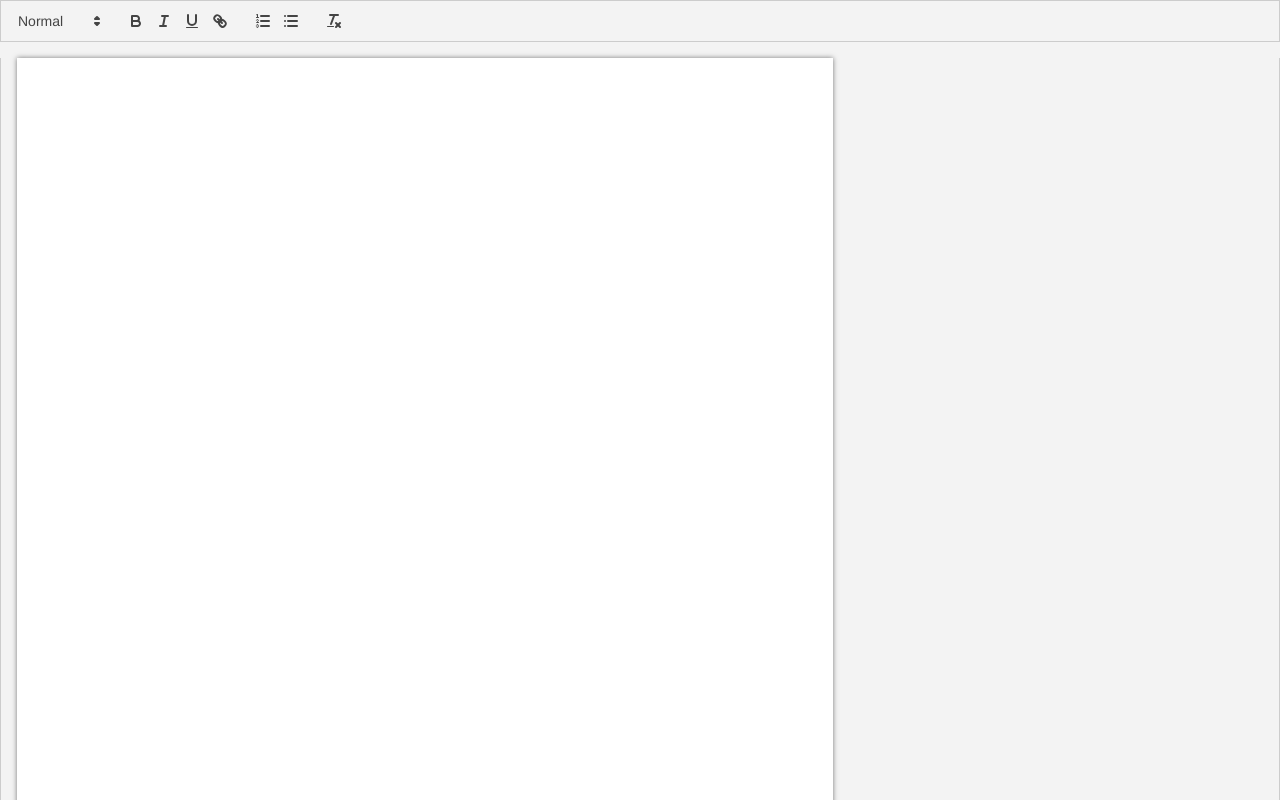
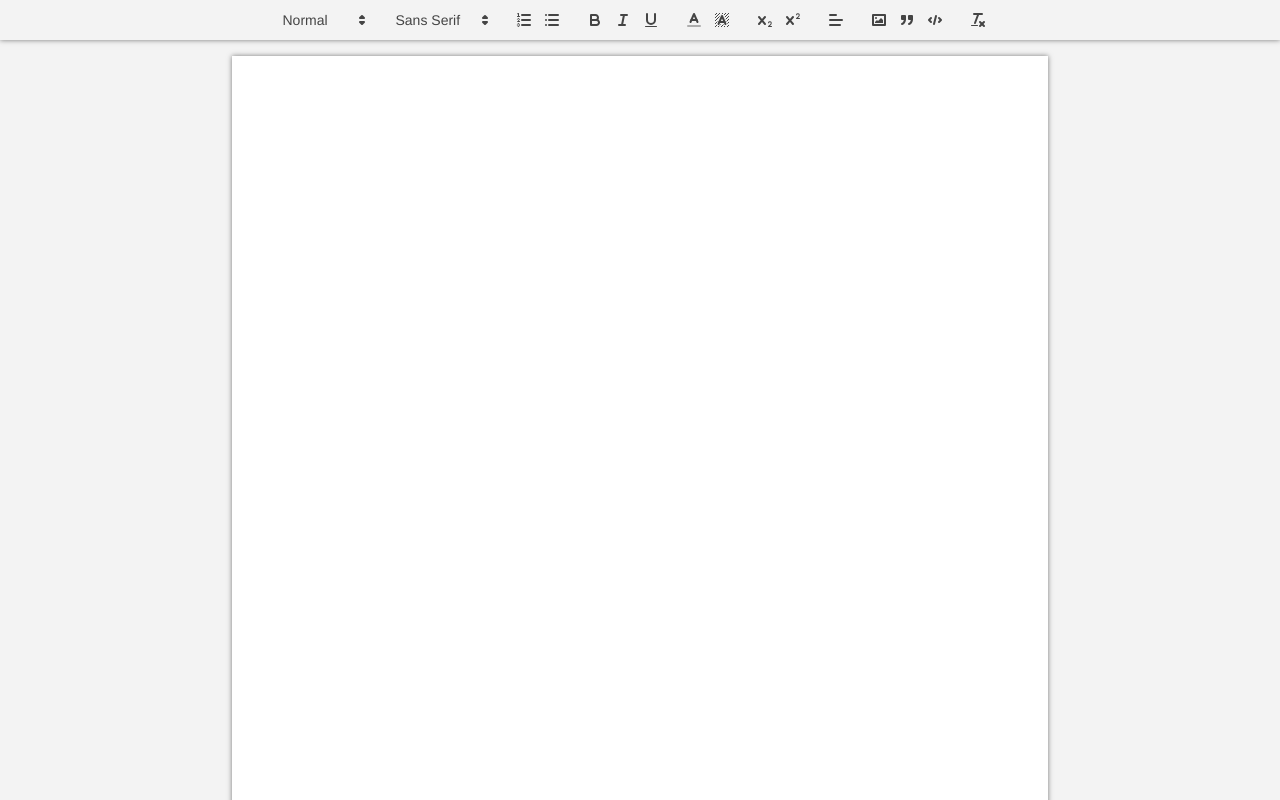
Before and after one commit to dyldlewis/google_docs_clone, a React (Create React App) app: page / in a window 1280 px wide. Shown: the top 800 px of the page. Built offline with nearby package versions, Linux system fonts and the light colour scheme.

Commit message:
add more styling and toolbar options

```diff
--- a/src/TextEditor.js
+++ b/src/TextEditor.js
@@ -2,6 +2,18 @@ import Quill from 'quill'
 import 'quill/dist/quill.snow.css'
 import { useCallback } from 'react'
 import "./styles.css"
+
+const TOOLBAR_OPTIONS = [
+  [{ header: [1, 2, 3, 4, 5, 6, false] }],
+  [{ font: [] }],
+  [{ list: "ordered" }, { list: "bullet" }],
+  ["bold", "italic", "underline"],
+  [{ color: [] }, { background: [] }],
+  [{ script: "sub" }, { script: "super" }],
+  [{ align: [] }],
+  ["image", "blockquote", "code-block"],
+  ["clean"],
+]
 
 export default function TextEditor() {
   const wrapperRef = useCallback(wrapper => {
@@ -10,7 +22,7 @@ export default function TextEditor() {
     wrapper.innerHTML = ""
     const editor = document.createElement("div")
     wrapper.append(editor)
-    new Quill(editor, {theme: "snow"})
+    new Quill(editor, {theme: "snow", modules: { toolbar: TOOLBAR_OPTIONS }})
   }, [])
   return <div className="container" ref={wrapperRef}></div>
 }
--- a/src/styles.css
+++ b/src/styles.css
@@ -16,3 +16,44 @@ body {
   box-shadow: 0 0 5px 0 rgba(0, 0, 0, .5);
   background-color: white;
 }
+
+.container .ql-container.ql-snow {
+  border: none;
+  display: flex;
+  justify-content: center;
+}
+
+.container .ql-toolbar.ql-snow {
+  display: flex;
+  justify-content: center;
+  position: sticky;
+  top: 0;
+  z-index: 1;
+  background-color: #F3F3F3;
+  border: none;
+  box-shadow: 0 0 5px 0 rgba(0, 0, 0, .5);
+}
+
+@page {
+  margin: 1in;
+}
+
+@media print {
+  body {
+    background-color: none;
+  }
+
+
+  .container .ql-editor {
+    width: 6.5in;
+    height: 9in;
+    padding: 0;
+    margin: 0;
+    box-shadow: none;
+    align-self: flex-start;
+  }
+
+  .container > .ql-toolbar.ql-snow {
+    display: none;
+  }
+}
```
